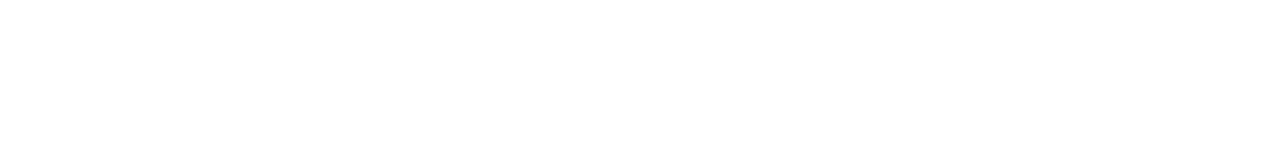
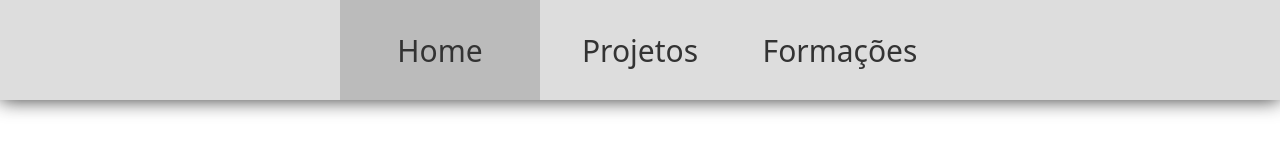
Before and after one commit to BlankSenai/atividade-portfolio, a plain HTML site: page home.html in a window 1280 px wide. Drawn offline with Linux system fonts and the light colour scheme.

Commit message:
add pages with navegation header

```diff
--- a/index.html
+++ b/home.html
@@ -5,10 +5,15 @@
 	<meta charset="UTF-8">
 	<meta name="viewport" content="width=device-width, initial-scale=1.0">
 	<link rel="stylesheet" href="styles.css">
-	<title>Portfólio</title>
+	<title>Portfólio - Home</title>
 </head>
 
 <body>
+	<header>
+		<a href="home.html" style="background-color: #bbb;">Home</a>
+		<a href="projetos.html">Projetos</a>
+		<a href="formacoes.html">Formações</a>
+	</header>
 
 </body>
 
--- a/styles.css
+++ b/styles.css
@@ -2,4 +2,34 @@
   box-sizing: border-box;
   margin: 0;
   padding: 0;
+  font-family: system-ui, -apple-system, BlinkMacSystemFont, 'Segoe UI', Roboto, Oxygen, Ubuntu, Cantarell, 'Open Sans', 'Helvetica Neue', sans-serif;
 }
+
+header {
+  height: 100px;
+  background-color: #ddd;
+  position: sticky;
+  top: 0;
+  filter: drop-shadow(0px 0px 10px #333);
+  display: flex;
+  align-items: center;
+  justify-content: center;
+}
+
+a {
+  height: 100%;
+  width: 200px;
+  background-color: #ddd;
+  border: none;
+  font-size: 30px;
+  color: #333;
+  text-decoration: none;
+  display: flex;
+  align-items: center;
+  justify-content: center;
+}
+
+a:hover {
+  background-color: #bbb;
+  transition: 0.2s;
+}
```
Also changed, not shown: formacoes.html (added, +19 -0 lines), projetos.html (added, +20 -0 lines).
